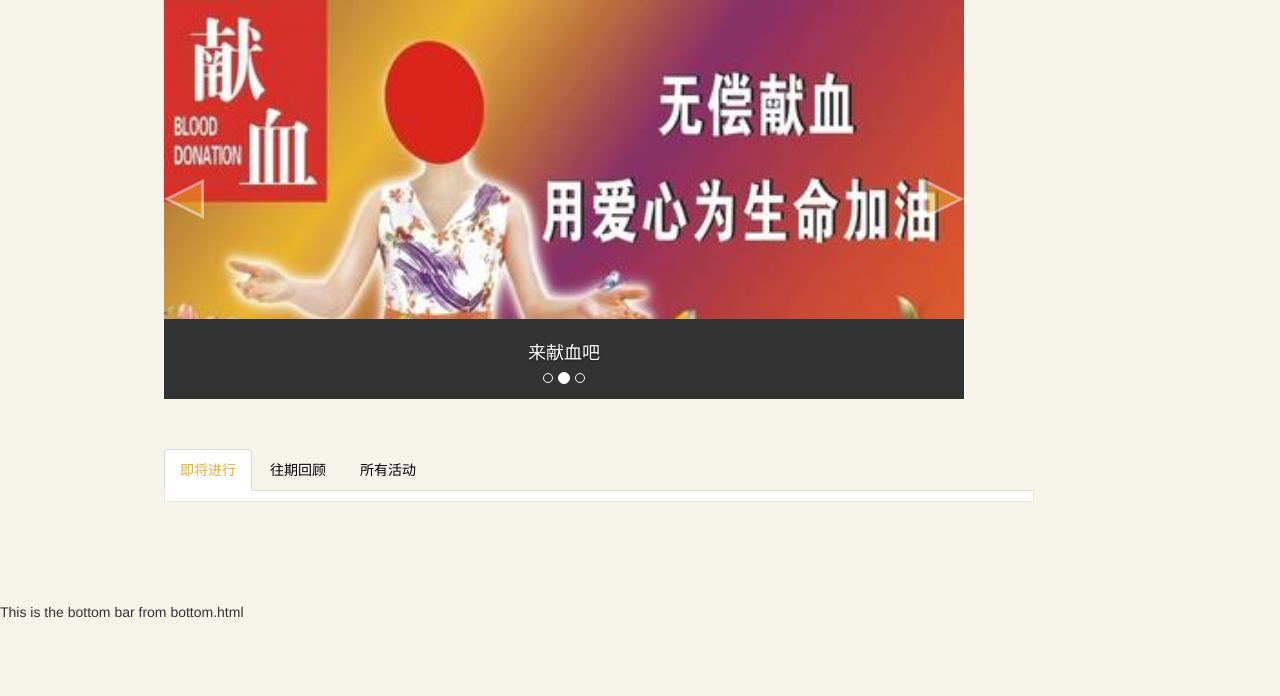
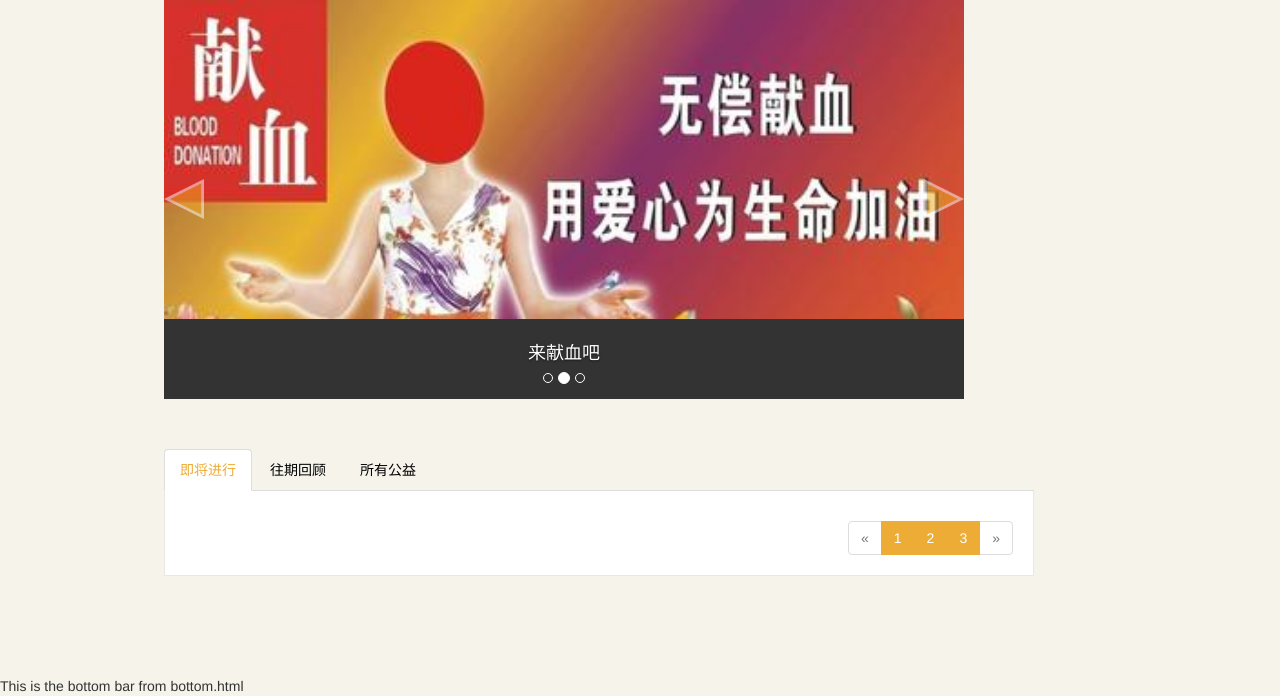
Before and after one commit to Ethan-zhengyw/PublicActivity, a Django app: page /home in a window 1280 px wide. Shown: the part 121-817 px from the top of the page. Before the commit the page ends 739 px from the top, so only its background shows below. Run offline with Django 3.2, Linux system fonts and the light colour scheme; data that the repository does not hold is empty; parts of the project's set-up code (start-up, migrations or seed data) failed here and were passed over; some libraries are stand-ins or nearby versions.

```diff
--- a/apps/home/views.py
+++ b/apps/home/views.py
@@ -4,7 +4,7 @@ from django.http import HttpResponseRedirect, HttpResponse
 import models as md
 
 def explore(request):
-    activities = md.findAllActivities()
+    activities = md.findAllActivities()[:8]
     # tmp = get_template('home.html')
     # html = tmp.render(Context({'activities' : activities}))
     # return HttpResponse(html)
--- a/templates/home.html
+++ b/templates/home.html
@@ -45,7 +45,7 @@
     <ul id="myTab" class="nav nav-tabs">
       <li data-id="future" class="timing active"><a href="#future" data-toggle="tab">即将进行</a></li>
       <li data-id="past" class="timing"><a href="#past" data-toggle="tab">往期回顾</a></li>
-      <li data-id="all" class="timing"><a href="#all" data-toggle="tab">所有活动</a> </li>
+      <li data-id="all" class="timing"><a href="#all" data-toggle="tab">所有公益</a> </li>
     </ul>
 
     <div class="tab-content">
--- a/templates/home_activities.html
+++ b/templates/home_activities.html
@@ -3,3 +3,12 @@
   {% include 'home_activity.html' with activity=activity %}
 {% endfor %}
 </div>
+
+<ul class="pagination">
+<li class="previous disabled"><a href="#" data-id="0">«</a></li>
+<li class="active"><a class="paging" href="#" data-id="1">1</a>
+<li class="active"><a class="paging" href="#" data-id="2">2</a>
+<li class="active"><a class="paging" href="#" data-id="3">3</a>
+</li><li class="next disabled"><a href="#" data-id="-1">»</a>
+</li>
+</ul>
```
Also changed, not shown: 1 other file.
